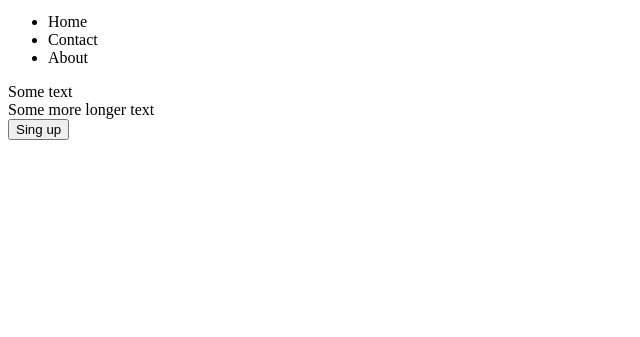
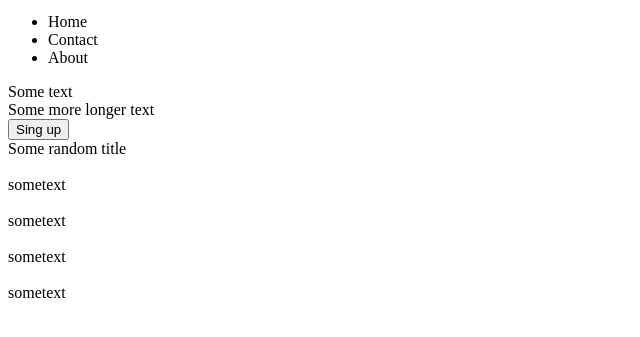
Before and after one commit to VicenteROBM/awesome_website, a plain HTML site: page index.html in a window 1280 px wide. Shown: the part 29-366 px from the top of the page, without its empty margins (0-640 px from the left). Drawn offline with Linux system fonts and the light colour scheme.

Commit message:
added mid content to the page

```diff
--- a/index.html
+++ b/index.html
@@ -18,10 +18,29 @@
         </div>
     </div>
     <div class="underheader">
-        <div class="tittle">Some text</div>
+        <div class="title">Some text</div>
         <div class="undertext">Some more longer text</div>
         <button class="signup">Sing up</button>
         <img src="">
     </div>
+    <div class="content">
+        <div class="secondtitle">Some random title</div>
+        <div class="column">
+            <img src="">
+            <div class="sometext">sometext</div>
+        </div>
+        <div class="column">
+            <img src="">
+            <div class="sometext">sometext</div>
+        </div>
+        <div class="column">
+            <img src="">
+            <div class="sometext">sometext</div>
+        </div>
+        <div class="column">
+            <img src="">
+            <div class="sometext">sometext</div>
+        </div>
+    </div>
 </body>
 </html>
```
